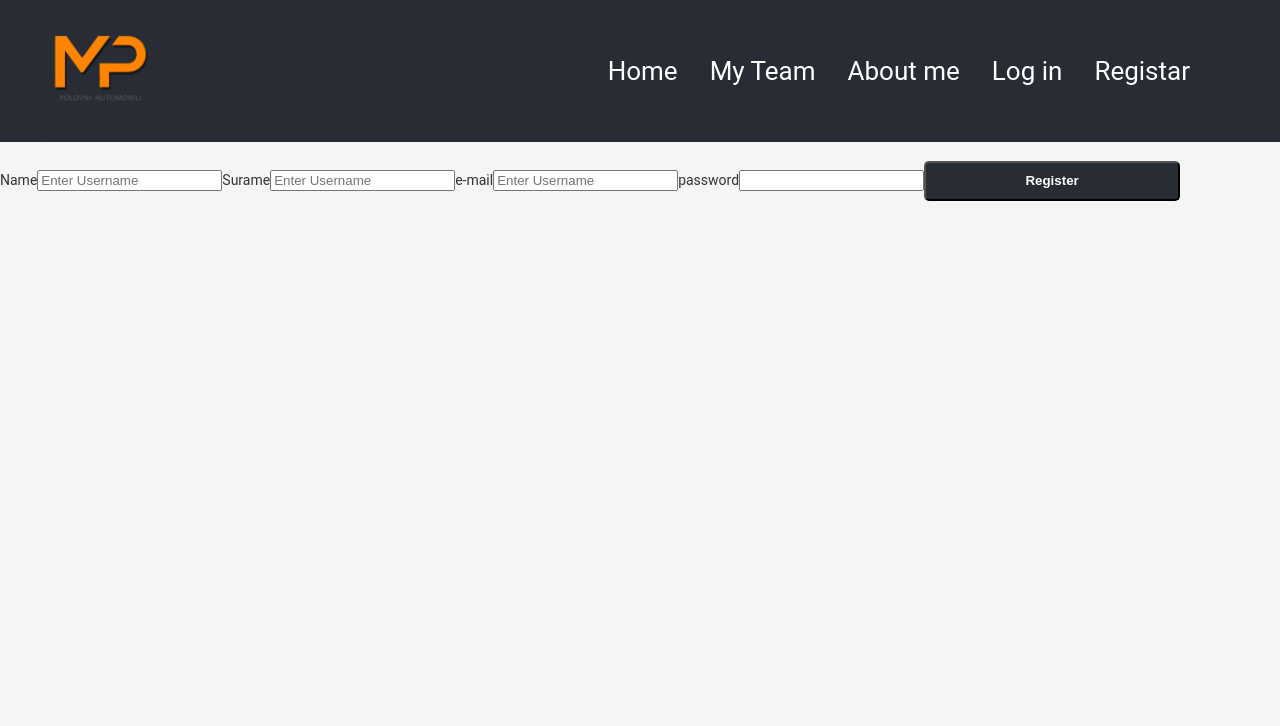
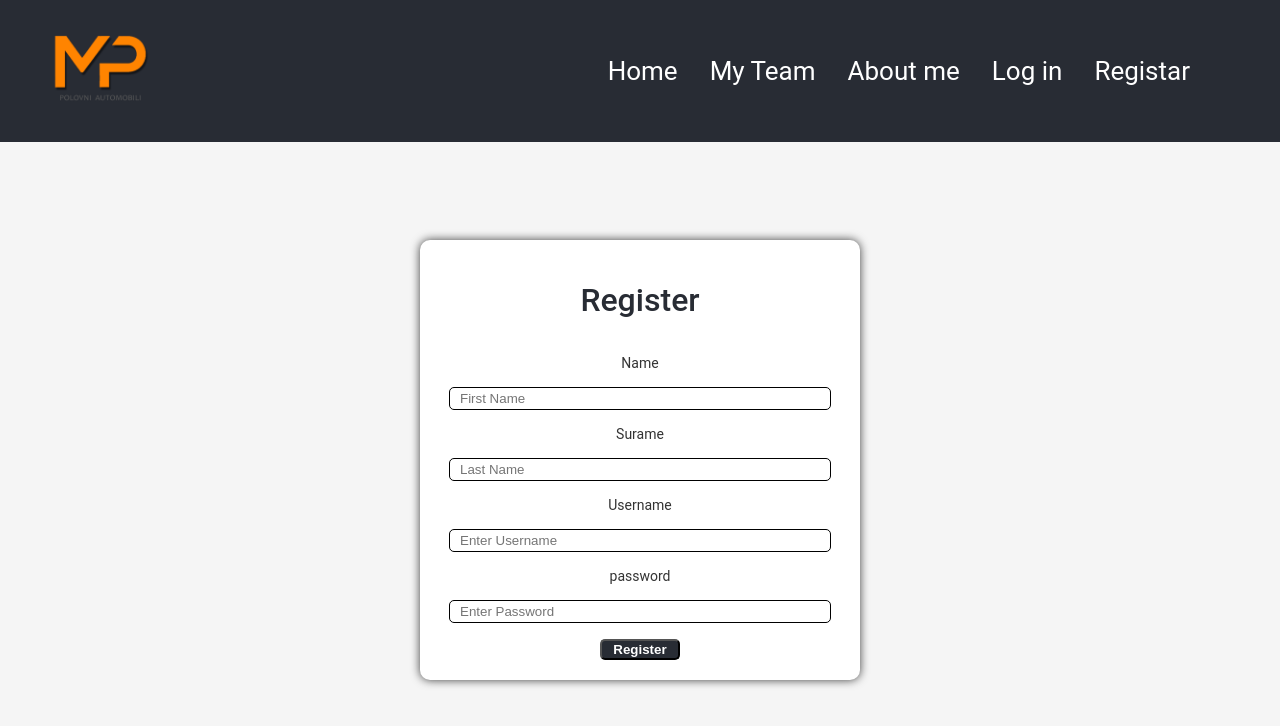
Before and after one commit to popovicmarko/React-ITcamp, a React (Create React App) app in the folder project-nit/: page /register in a window 1280 px wide. Shown: the top 726 px of the page. Built offline with nearby package versions, Linux system fonts and the light colour scheme.

Commit message:
css for registration partially completed

```diff
--- a/project-nit/src/components/register/Register.css
+++ b/project-nit/src/components/register/Register.css
@@ -0,0 +1,51 @@
+.form{
+    height: auto;
+    width: 100%;
+    background-color: #fff;
+    padding: 20px;
+    border-radius: 10px;
+    box-shadow: 0px 0px 10px 0px rgba(0,0,0,0.75);
+    display: flex;
+    flex-direction: column;
+    justify-content: center;
+    align-items: center;
+    gap: 1rem;
+ }
+    .form h1{
+        text-align: center;
+        margin-bottom: 20px;
+    }
+    input{
+        width: 90%;
+        height: 100rem;
+        height: 40000px;
+        border: 1px solid #000;
+        border-radius: 5px;
+        padding: 0 10px;
+        outline: none;
+    }
+    .username:focus, .password:focus{
+        border: 1px solid #000;
+    }
+    .label{
+        width: 90%;
+        display: flex;
+        justify-content: space-between;
+        align-items: center;
+    }
+    button{
+        width: 20%;
+        height: 40px;
+        border-radius: 5px;
+        background-color:#282c34;
+        color: #fff;
+        font-weight: bold;
+        cursor: pointer;
+        outline: none;
+    }
+    button:hover{
+        box-shadow: 2px 2px 10px  rgba(0,0,0,0.75);
+    }
+    button:active{
+        transform: scale(0.95);
+}
--- a/project-nit/src/components/register/Register.js
+++ b/project-nit/src/components/register/Register.js
@@ -1,18 +1,19 @@
+import './Register.css'
 export function Register() {
     return (
-        <div>
-            <h1>Register</h1>
-            <from>
+        <div className='cointener'>
+            <form>
+                <h1>Register</h1>
                 <label>Name</label>
-                <input type="text" placeholder="Enter Username" name="firstname" required></input>
+                <input type="text" placeholder="First Name" name="firstname" required></input>
                 <label>Surame</label>
-                <input type="text" placeholder="Enter Username" name="lasttname" required></input>
-                <label>e-mail</label>
+                <input type="text" placeholder="Last Name" name="lasttname" required></input>
+                <label>Username</label>
                 <input type="text" placeholder="Enter Username" name="username" required></input>
                 <label>password</label>
-                <input type="password " name="password " required></input>
+                <input placeholder="Enter Password" type="password " name="password " required></input>
                 <button>Register</button>
-            </from>
+            </form>
         </div>
     )
 }
```
